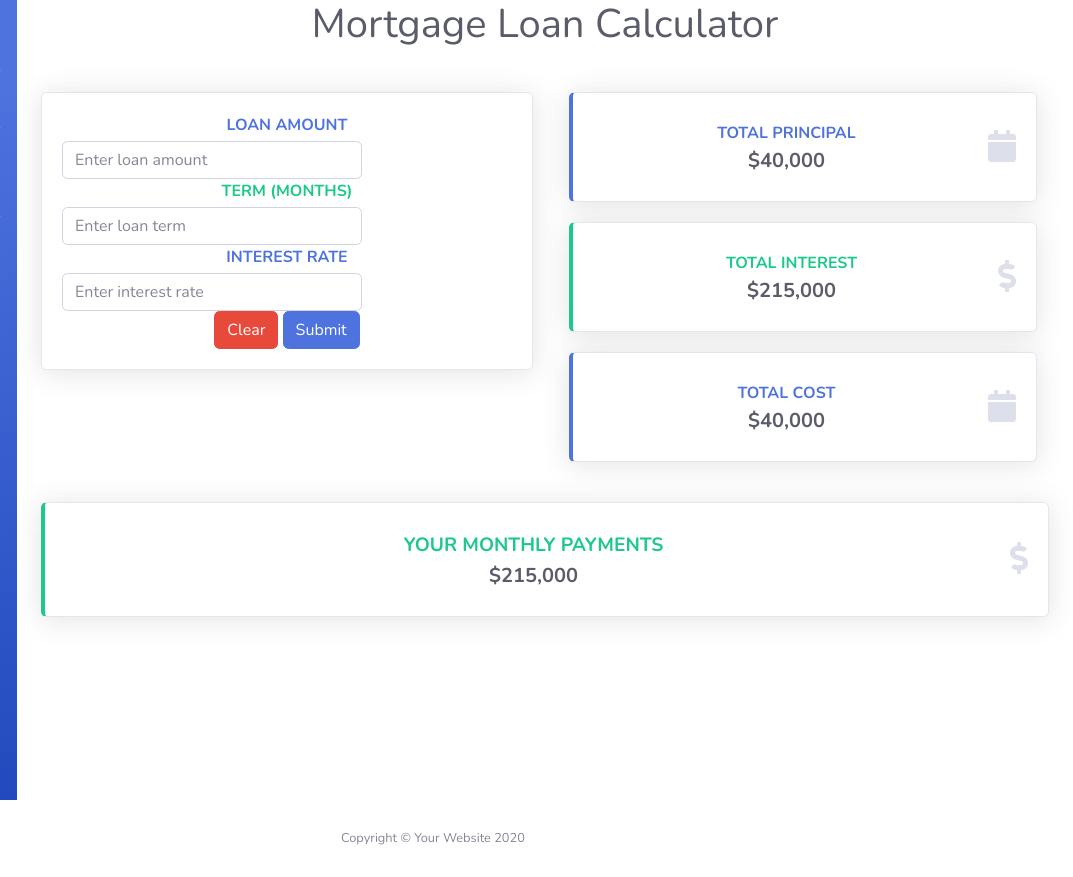
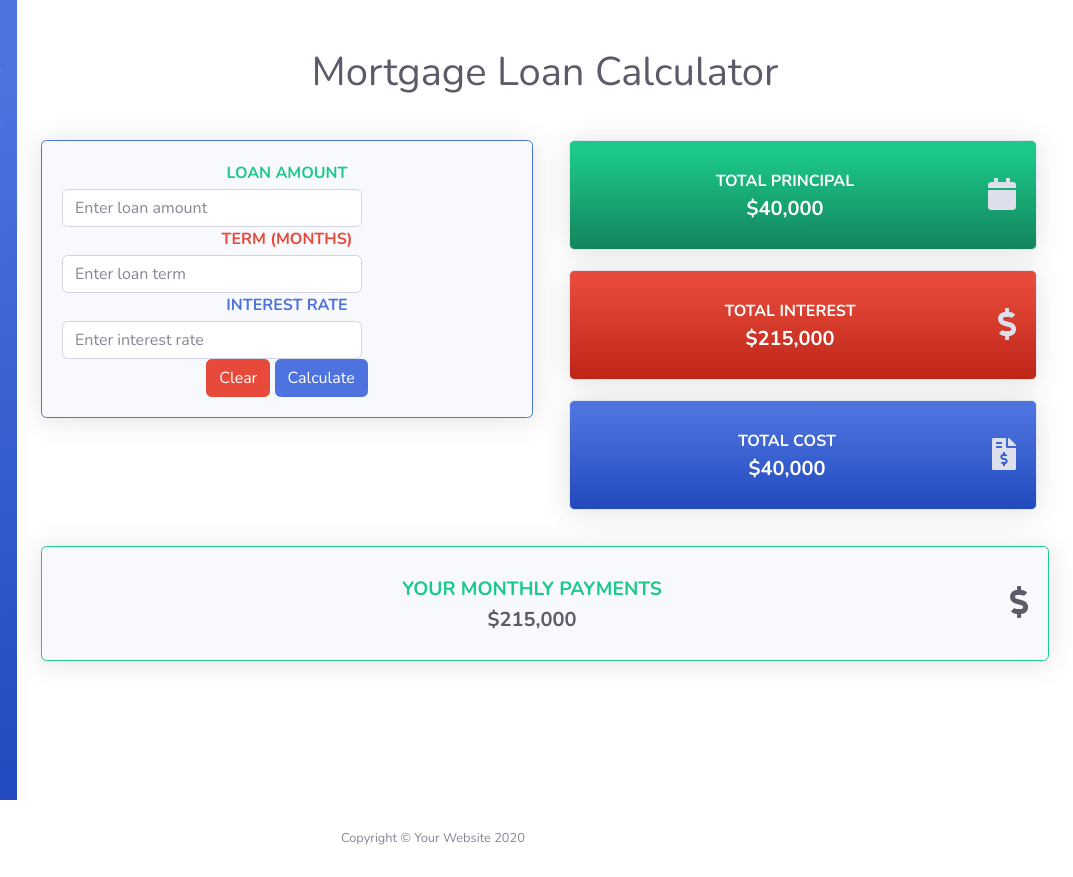
Before and after one commit to ASTR0NAUTJ0NES/AmortizationCalculatorApp, a website with bundled scripts: page AmortizationCalculatorApp/index.html in a window 1280 px wide. Shown: the full height of the page, 207-1280 px from the left. Built offline with nearby package versions, Linux system fonts and the light colour scheme.

Commit message:
Input section and cards update
Updated input section and cards.

```diff
--- a/AmortizationCalculatorApp/css/Custom.css
+++ b/AmortizationCalculatorApp/css/Custom.css
@@ -1,27 +1,13 @@
-
-.input-section {
-    padding-top: 0;
-
-    /*border: solid 1px red;*/
-}
-/*label {
-    margin-top: 10px;
-    font-size: 1.5rem;
-}*/
 input {
     max-width: 300px;
-    margin: 0 auto;
+    margin: 0 auto 18px auto;
 }
 button {
     margin: 20px 5px;
 }
 .output-section {
     padding: 0 10px;
-    /*border: solid 1px red;*/
 }
 .custom-card {
     margin: 20px auto;
 }
-.payments-card {
-    margin: 20px auto;
-}
--- a/AmortizationCalculatorApp/index.html
+++ b/AmortizationCalculatorApp/index.html
@@ -9,7 +9,7 @@
     <meta name="description" content="">
     <meta name="author" content="">
 
-    <title>SB Admin 2 - Blank</title>
+    <title>Mortgage Loan Calculator</title>
 
     <!-- Custom fonts for this template-->
     <link href="vendor/fontawesome-free/css/all.min.css" rel="stylesheet" type="text/css">
@@ -123,55 +123,39 @@
             <!-- Page Heading -->
             <div class="row text-center welcome">
                 <div class="col">
-                    <h1 class="h1 mb-4 text-gray-800">Mortgage Loan Calculator</h1>
+                    <h1 class="h1 mb-4 text-gray-800 mt-5">Mortgage Loan Calculator</h1>
                 </div>
             </div>
 
 
             <div class="row text-center">
-
-                <div class="col input-section">
-
+                <div class="col-md-6 col-xs-4 input-section">
                     <!-- Basic Card Example -->
-                    <div class="card shadow custom-card">
+                    <div class="card bg-gray-100 border-primary shadow custom-card">
 
                         <div class="card-body">
-                            <label class="text-s font-weight-bold text-primary text-uppercase mb-1">Loan Amount</label>
+                            <label class="text-s font-weight-bold text-success text-uppercase mb-1">Loan Amount</label>
                                 <input class="form-control" type="text" autocomplete="off" placeholder="Enter loan amount" id="num1">
-                            <label class="text-s font-weight-bold text-success text-uppercase mb-1">Term (Months)</label>
+                            <label class="text-s font-weight-bold text-danger text-uppercase mb-1">Term (Months)</label>
                                 <input class="form-control" type="text" autocomplete="off" placeholder="Enter loan term " id="num2">
                             <label class="text-s font-weight-bold text-primary text-uppercase mb-1">Interest Rate</label>
                                 <input class="form-control" type="text" autocomplete="off" placeholder="Enter interest rate" id="num3">
 
                             <button class="btn btn-danger" onclick="reset()">Clear</button>
-                            <button class="btn btn-primary" onclick="submit()">Submit</button>
+                            <button class="btn btn-primary" onclick="calculate()">Calculate</button>
                         </div>
                     </div>
-
-                    <!--<label>Loan Amount</label>
-    <input class="form-control" type="text" autocomplete="off" placeholder="Enter loan amount" id="num1">
-    <label>Term (Months)</label>
-    <input class="form-control" type="text" autocomplete="off" placeholder="Enter loan term " id="num2">
-    <label>Interest Rate</label>
-    <input class="form-control" type="text" autocomplete="off" placeholder="Enter interest rate" id="num3">
-
-    <button class="btn btn-danger" onclick="reset()">Clear</button>
-    <button class="btn btn-primary" onclick="submit()">Submit</button>-->
-
-
                 </div>
 
-
-
-                    <div class="col output-section">
+                    <div class="col-md-6 col-xs-4 output-section">
                         <!-- Total principal card -->
                         <div class="col custom-card">
-                            <div class="card border-left-primary shadow h-100 py-2">
+                            <div class="card bg-gradient-success shadow h-100 py-2">
                                 <div class="card-body">
                                     <div class="row no-gutters align-items-center">
                                         <div class="col mr-2">
-                                            <div class="text-s font-weight-bold text-primary text-uppercase mb-1">Total Principal</div>
-                                            <div class="h5 mb-0 font-weight-bold text-gray-800">$40,000</div>
+                                            <div class="text-s font-weight-bold text-white text-uppercase mb-1">Total Principal</div>
+                                            <div class="h5 mb-0 font-weight-bold text-white">$40,000</div>
                                         </div>
                                         <div class="col-auto">
                                             <i class="fas fa-calendar fa-2x text-gray-300"></i>
@@ -183,12 +167,12 @@
 
                         <!-- Total interest card -->
                         <div class="col custom-card">
-                            <div class="card border-left-success shadow h-100 py-2">
+                            <div class="card bg-gradient-danger shadow h-100 py-2">
                                 <div class="card-body">
                                     <div class="row no-gutters align-items-center">
                                         <div class="col mr-2">
-                                            <div class="text-s font-weight-bold text-success text-uppercase mb-1">Total Interest</div>
-                                            <div class="h5 mb-0 font-weight-bold text-gray-800">$215,000</div>
+                                            <div class="text-s font-weight-bold text-white text-uppercase mb-1">Total Interest</div>
+                                            <div class="h5 mb-0 font-weight-bold text-white">$215,000</div>
                                         </div>
                                         <div class="col-auto">
                                             <i class="fas fa-dollar-sign fa-2x text-gray-300"></i>
@@ -200,15 +184,15 @@
 
                         <!-- Total cost card -->
                         <div class="col custom-card">
-                            <div class="card border-left-primary shadow h-100 py-2">
+                            <div class="card bg-gradient-primary shadow h-100 py-2">
                                 <div class="card-body">
                                     <div class="row no-gutters align-items-center">
                                         <div class="col mr-2">
-                                            <div class="text-s font-weight-bold text-primary text-uppercase mb-1">Total Cost</div>
-                                            <div class="h5 mb-0 font-weight-bold text-gray-800">$40,000</div>
+                                            <div class="text-s font-weight-bold text-white text-uppercase mb-1">Total Cost</div>
+                                            <div class="h5 mb-0 font-weight-bold text-white">$40,000</div>
                                         </div>
                                         <div class="col-auto">
-                                            <i class="fas fa-calendar fa-2x text-gray-300"></i>
+                                            <i class="fas fa-file-invoice-dollar fa-2x text-gray-300"></i>
                                         </div>
                                     </div>
                                 </div>
@@ -219,8 +203,8 @@
 
             <!-- Monthly payments card -->
             <div class="row text-center">
-                <div class="col payments-card">
-                    <div class="card border-left-success shadow h-100 py-2">
+                <div class="col mt-3">
+                    <div class="card bg-gray-100 border-success shadow h-100 py-2">
                         <div class="card-body">
                             <div class="row no-gutters align-items-center">
                                 <div class="col mr-2">
@@ -228,7 +212,7 @@
                                     <div class="h5 mb-0 font-weight-bold text-gray-800">$215,000</div>
                                 </div>
                                 <div class="col-auto">
-                                    <i class="fas fa-dollar-sign fa-2x text-gray-300"></i>
+                                    <i class="fas fa-dollar-sign fa-2x text-gray-800"></i>
                                 </div>
                             </div>
                         </div>
```
